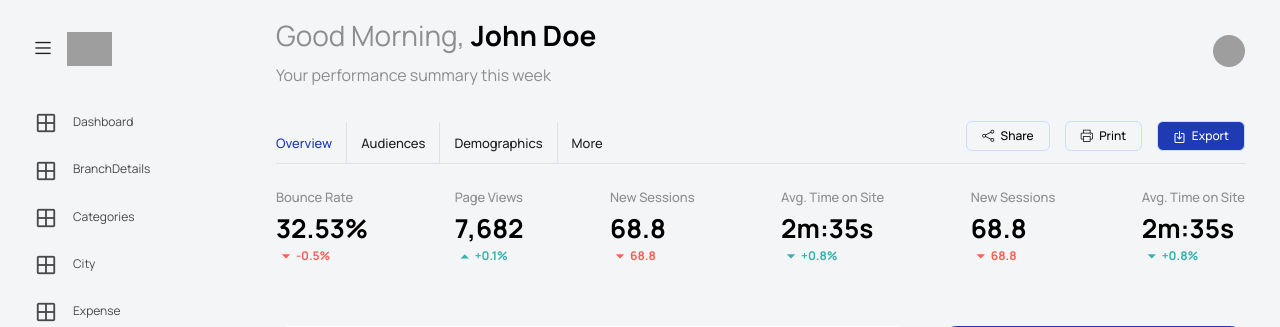
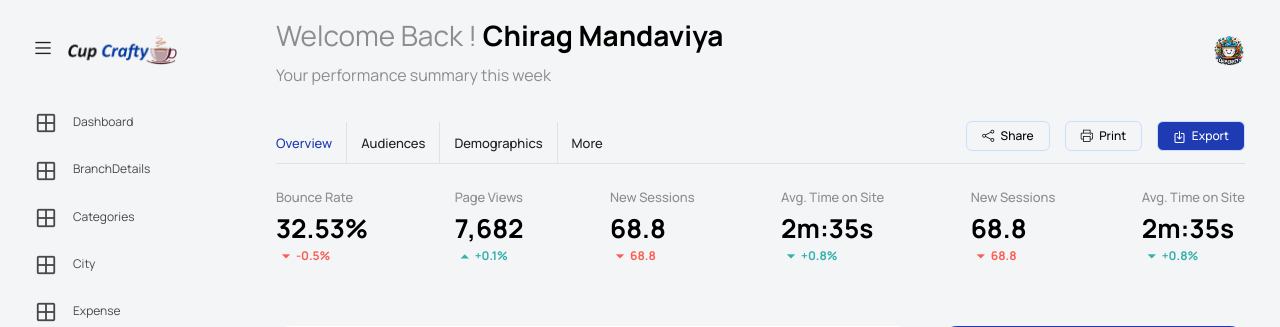
Before and after one commit to Mandaviya-Chirag/CupCrafty, a PHP site: page /index.php in a window 1280 px wide. Shown: the top 327 px of the page. Run offline with PHP 8.4, Linux system fonts and the light colour scheme; some libraries are stand-ins or nearby versions; grey boxes are pictures that could not be loaded.

Commit message:
header updated!

```diff
--- a/includes/header.php
+++ b/includes/header.php
@@ -29,7 +29,7 @@
                 </div>
                 <div>
                     <a class="navbar-brand brand-logo" href="<?= urlOf('assets/index.html') ?>">
-                        <img src="<?= urlOf('assets/images/logo.svg') ?>" alt="logo" />
+                        <img src="<?= urlOf('assets/images/logo1.png') ?>" alt="logo" />
                     </a>
                     <a class="navbar-brand brand-logo-mini" href="<?= urlOf('assets/index.html') ?>">
                         <img src="<?= urlOf('assets/images/logo-mini.svg') ?>" alt="logo" />
@@ -39,7 +39,7 @@
             <div class="navbar-menu-wrapper d-flex align-items-top">
                 <ul class="navbar-nav">
                     <li class="nav-item font-weight-semibold d-none d-lg-block ms-0">
-                        <h1 class="welcome-text">Good Morning, <span class="text-black fw-bold">John Doe</span></h1>
+                        <h1 class="welcome-text">Welcome Back ! <span class="text-black fw-bold">Chirag Mandaviya</span></h1>
                         <h3 class="welcome-sub-text">Your performance summary this week </h3>
                     </li>
                 </ul>
@@ -48,18 +48,16 @@
                     </li>
                     <li class="nav-item dropdown d-none d-lg-block user-dropdown">
                         <a class="nav-link" id="UserDropdown" href="#" data-bs-toggle="dropdown" aria-expanded="false">
-                            <img class="img-xs rounded-circle" src="<?= urlOf('assets/images/faces/face8.jpg') ?>"
+                            <img class="img-xs rounded-circle" src="<?= urlOf('assets/images/faces/face8.png') ?>"
                                 alt="Profile image">
                         </a>
                         <div class="dropdown-menu dropdown-menu-right navbar-dropdown" aria-labelledby="UserDropdown">
                             <div class="dropdown-header text-center">
-                                <img class="img-md rounded-circle" src="<?= urlOf('assets/images/faces/face8.jpg') ?>"
-                                    alt="Profile image">
-                                <p class="mb-1 mt-3 font-weight-semibold">Allen Moreno</p>
                             </div>
-
-                            <a class="dropdown-item"><i
-                                    class="dropdown-item-icon mdi mdi-power text-primary me-2"></i>Sign Out</a>
+                            <a class="dropdown-item" href="<?= urlOf('pages/users')?>"><i
+                            class="dropdown-item-icon mdi mdi-account-multiple-outline text-primary me-2"></i>All Users</a>
+                            <a class="dropdown-item" href="<?urlOf('login')?>" ><i
+                            class="dropdown-item-icon mdi mdi-power text-primary me-2 "></i>Sign Out</a>
                         </div>
                     </li>
                 </ul>
```
